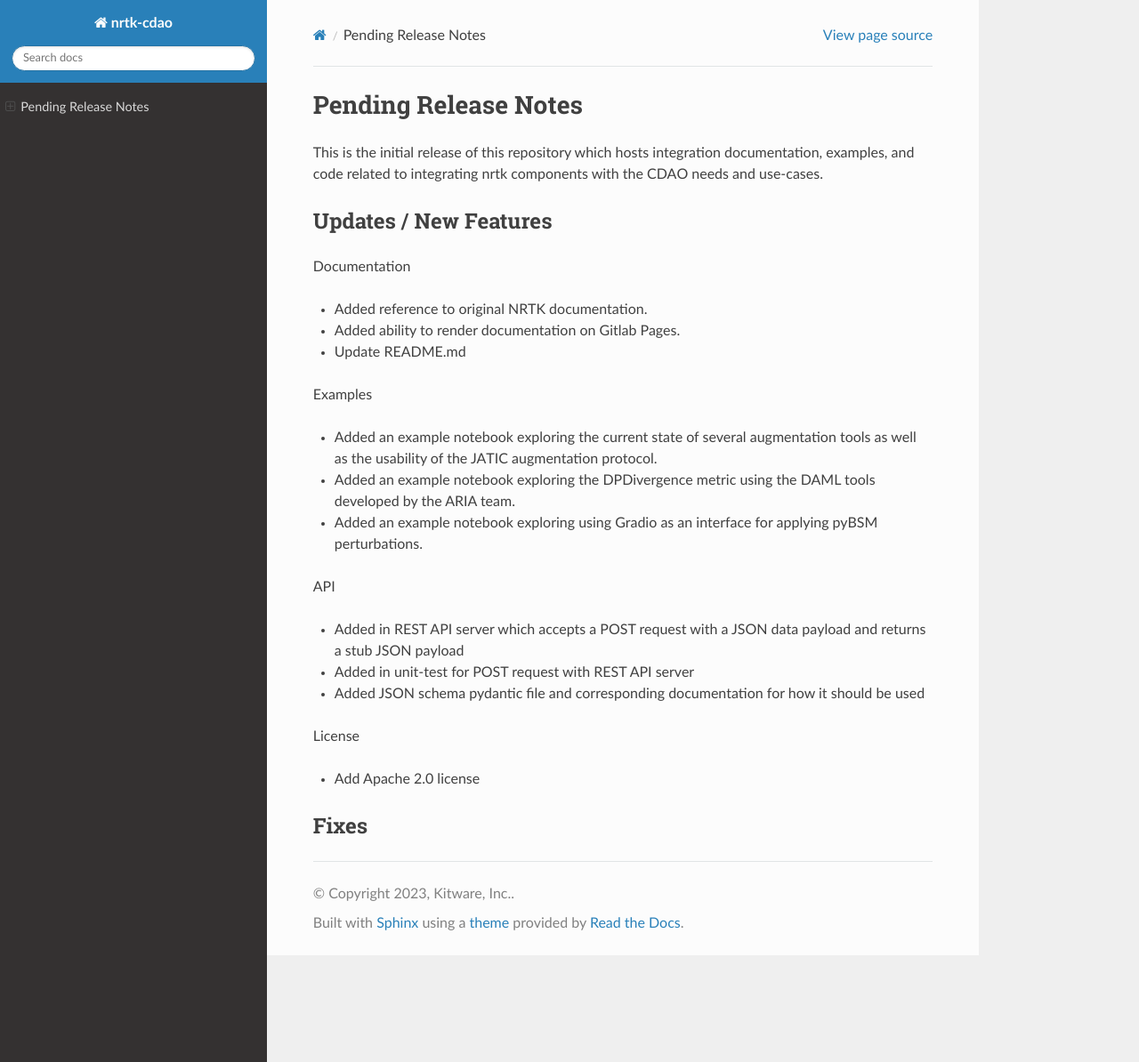
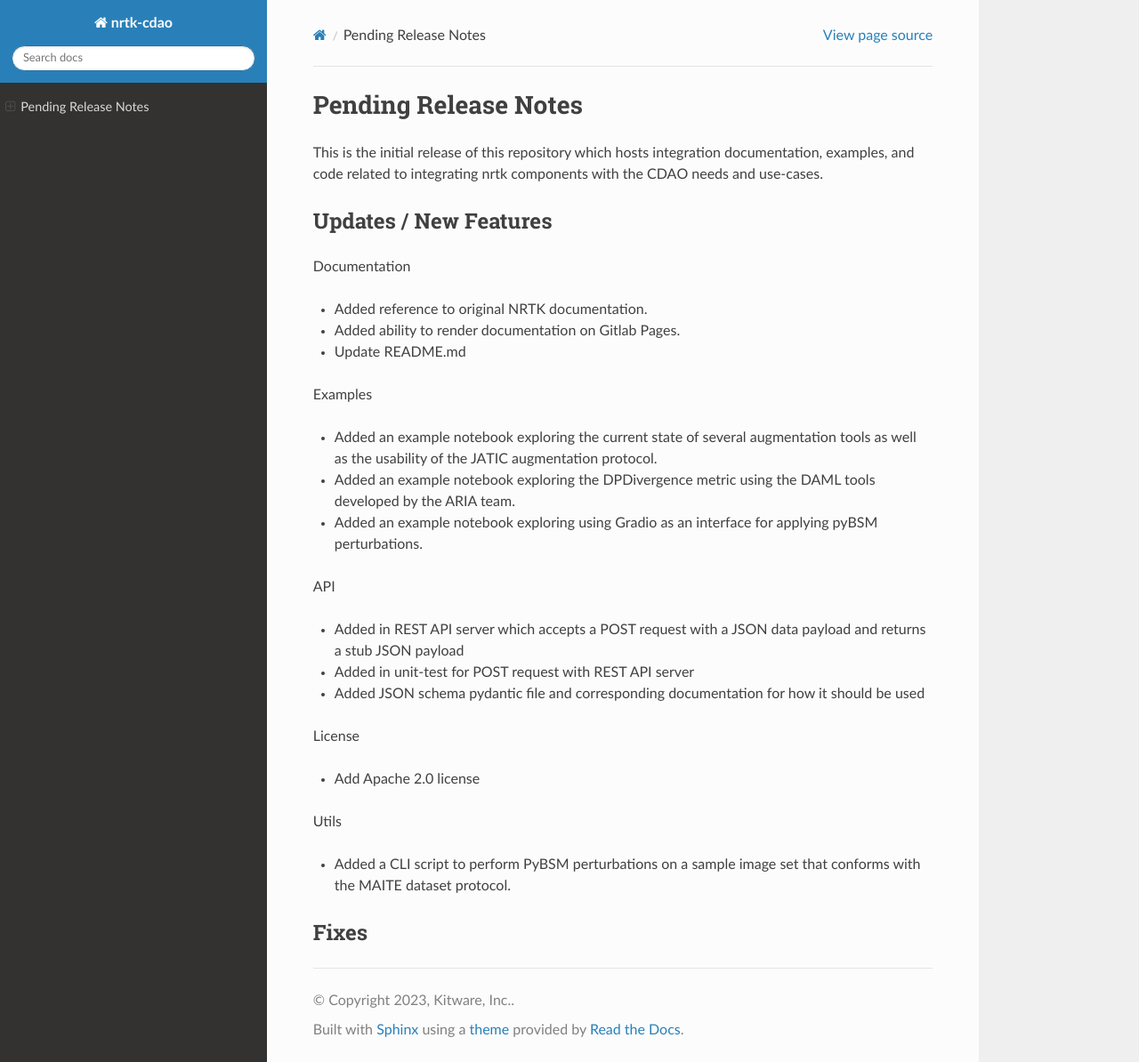
Before and after one commit to Kitware/nrtk-jatic, a Sphinx documentation site: the page built from docs/release_notes/pending_release.rst, in a window 1280 px wide and 1194 px high. Shown: the whole window at 89% size. Built offline with Sphinx 7.4.7 and the Read the Docs theme 2.0.0, drawn with Linux system fonts in a browser that asks for light colours; pages that are not in the unit, such as notebooks, are missing from menus.

Commit message:
Added pending release note

```diff
--- a/docs/release_notes/pending_release.rst
+++ b/docs/release_notes/pending_release.rst
@@ -42,5 +42,10 @@ License
 
 * Add Apache 2.0 license
 
+Utils
+
+* Added a CLI script to perform PyBSM perturbations on a sample image set that
+  conforms with the MAITE dataset protocol.
+
 Fixes
 -----
```
